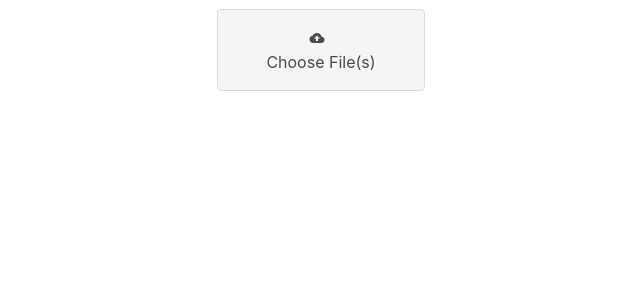
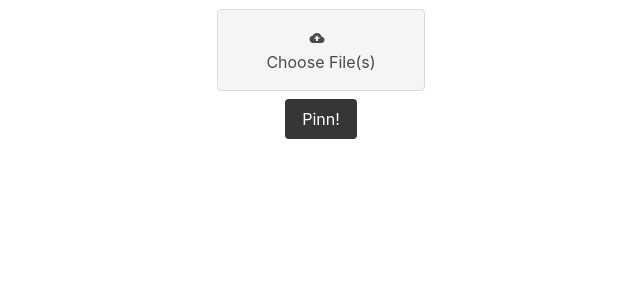
Before and after one commit to cangzhang/pinn, a React (Create React App) app: page / in a window 1280 px wide. Shown: the top 300 px of the page, without its empty margins (319-959 px from the left). Built offline with nearby package versions, Linux system fonts and the light colour scheme.

Commit message:
Optimized code.

```diff
--- a/public/index.html
+++ b/public/index.html
@@ -19,7 +19,7 @@
       work correctly both with client-side routing and a non-root public URL.
       Learn how to configure a non-root public URL by running `npm run build`.
     -->
-    <title>React App</title>
+    <title>Pinn</title>
   </head>
   <body>
     <noscript>
--- a/src/App.js
+++ b/src/App.js
@@ -43,6 +43,10 @@ class App extends Component {
     })
   }
 
+  generateImg = () => {
+    const { cropped } = this.state
+  }
+
   render() {
     const { previewUrls, cropped } = this.state
 
@@ -51,6 +55,14 @@ class App extends Component {
         <ImageInput
           onImagesReady={this.handleImages}
         />
+
+        <a
+          href='#'
+          className='button is-dark'
+          onClick={this.generateImg}
+        >
+          Pinn!
+        </a>
 
         <div className='show-area' id='show-area'>
           <div className='file-list'>
```
